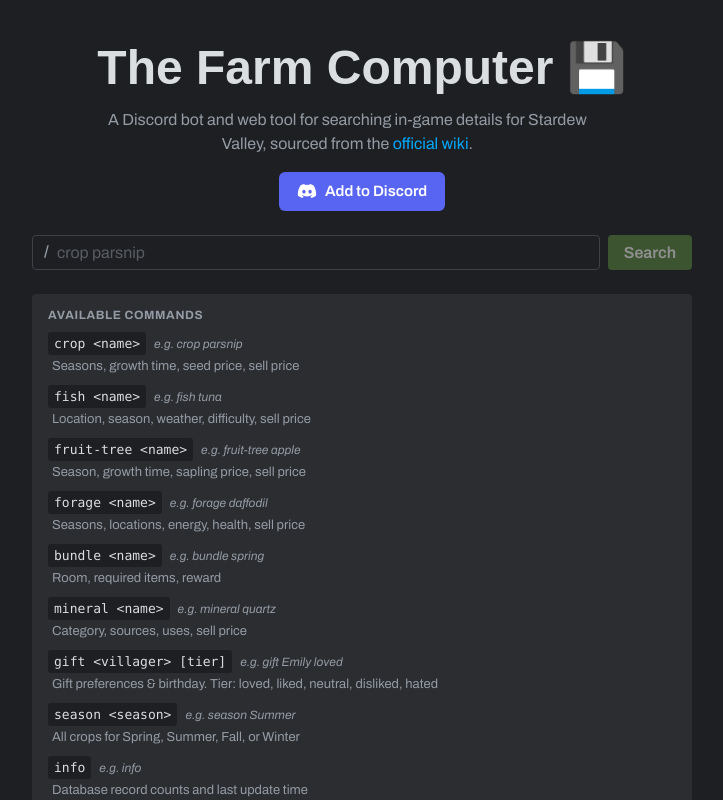
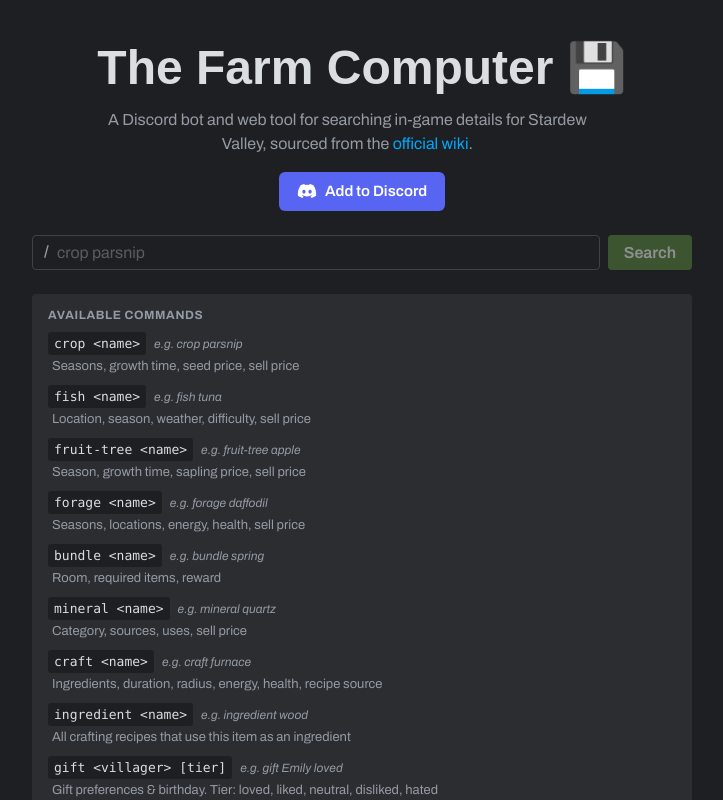
Before and after one commit to blazerzero/thefarmcomputer, a React (Vite) app in the folder web/: page / in a window 1280 px wide. Shown: the top 800 px of the page, without its empty margins (278-1001 px from the left). Built offline with nearby package versions, Linux system fonts and the light colour scheme; a web font is replaced by a local one.

Commit message:
Add craft and ingredient commands to UI help panel
https://claude.ai/code/session_01VNM24J7AWHbuSMtKh9z5Xi

```diff
--- a/web/src/components/CommandHelp.tsx
+++ b/web/src/components/CommandHelp.tsx
@@ -7,6 +7,8 @@ const COMMANDS = [
 	{ syntax: "forage <name>", example: "forage daffodil", desc: "Seasons, locations, energy, health, sell price" },
 	{ syntax: "bundle <name>", example: "bundle spring", desc: "Room, required items, reward" },
 	{ syntax: "mineral <name>", example: "mineral quartz", desc: "Category, sources, uses, sell price" },
+	{ syntax: "craft <name>", example: "craft furnace", desc: "Ingredients, duration, radius, energy, health, recipe source" },
+	{ syntax: "ingredient <name>", example: "ingredient wood", desc: "All crafting recipes that use this item as an ingredient" },
 	{ syntax: "gift <villager> [tier]", example: "gift Emily loved", desc: "Gift preferences & birthday. Tier: loved, liked, neutral, disliked, hated" },
 	{ syntax: "season <season>", example: "season Summer", desc: "All crops for Spring, Summer, Fall, or Winter" },
 	{ syntax: "info", example: "info", desc: "Database record counts and last update time" },
```
